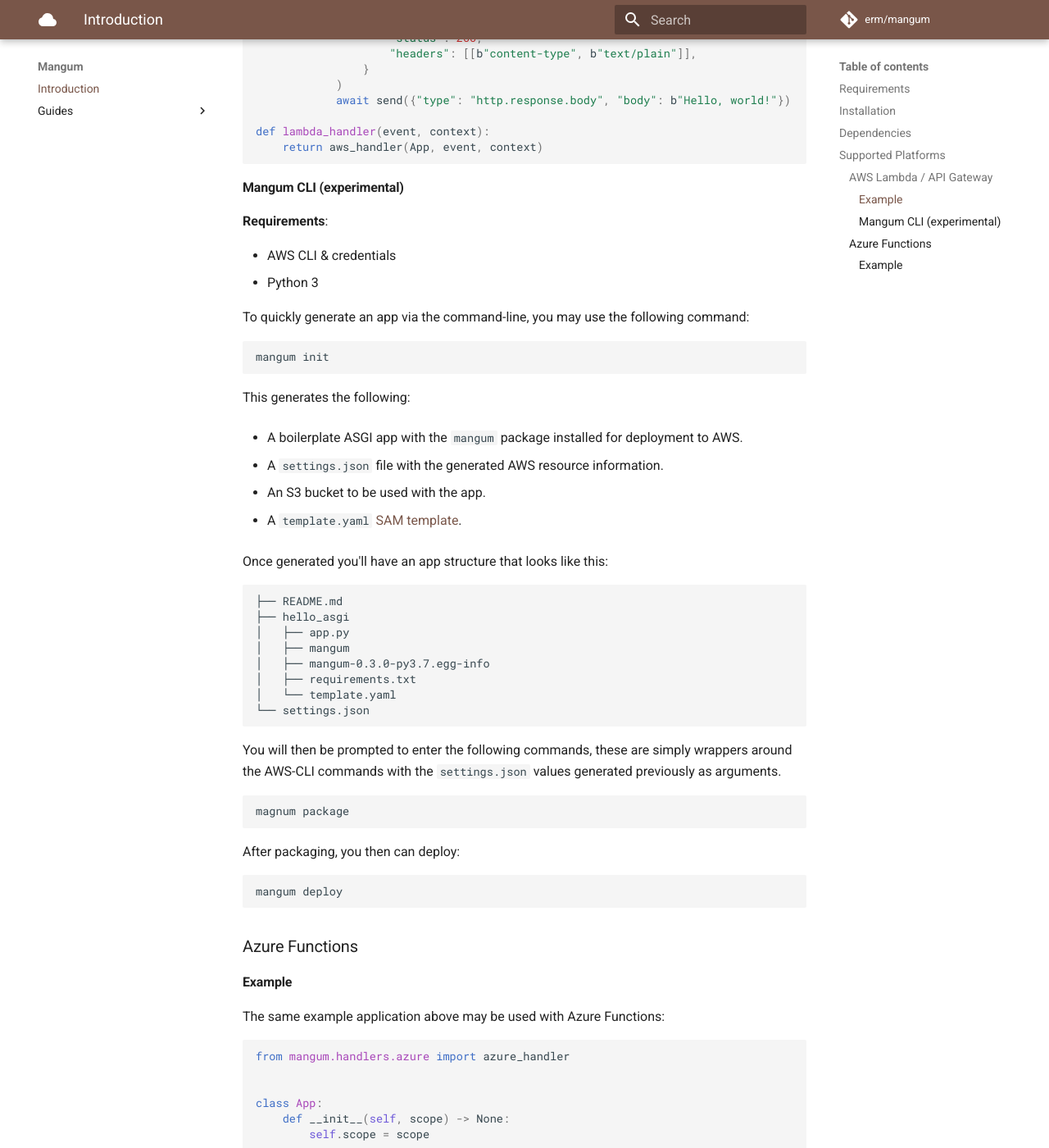
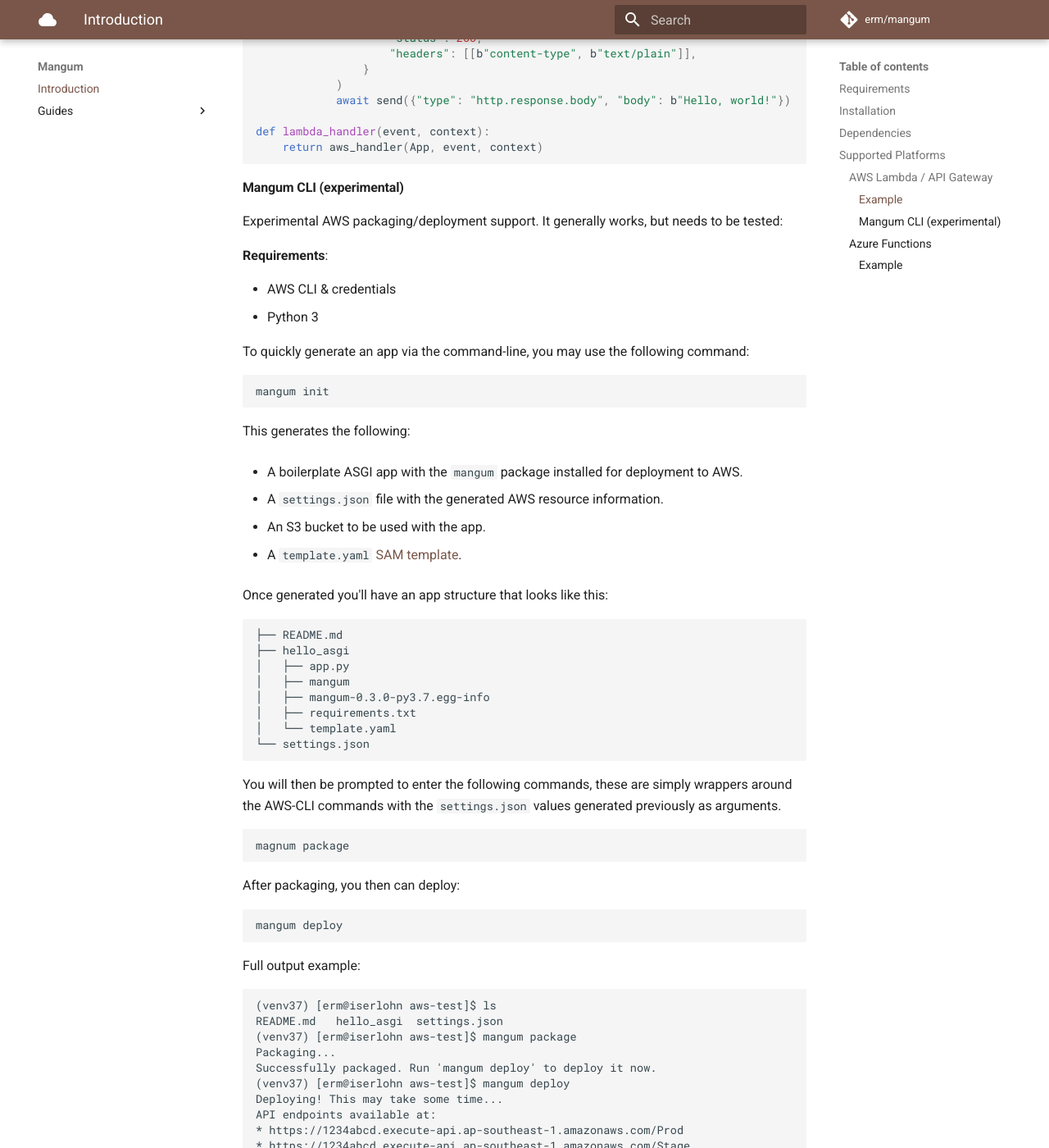
Before and after one commit to Kludex/mangum, an MkDocs documentation site: the page built from docs/index.md, in a window 1280 px wide and 1400 px high, scrolled down 1320 px. Shown: the whole window at 82% size. Built offline with MkDocs 1.6.1 and Material for MkDocs 9.7.7, drawn with Linux system fonts in a browser that asks for light colours; comment, search, counter and statistics services are not loaded; some of the changed text lies outside the part shown.

Commit message:
minor doc tweak

````diff
--- a/docs/index.md
+++ b/docs/index.md
@@ -34,7 +34,7 @@
 
 ## Supported Platforms
 
-Only two platforms are currently support.
+Only two platforms are currently supported, but if you'd like to see others, please open an issue.
 
 ### AWS Lambda / API Gateway
 
@@ -66,6 +66,8 @@
 ```
 
 #### Mangum CLI (experimental)
+
+Experimental AWS packaging/deployment support. It generally works, but needs to be tested:
 
 **Requirements**:
 
@@ -113,6 +115,21 @@
 mangum deploy
 ```
 
+Full output example:
+
+```
+(venv37) [erm@iserlohn aws-test]$ ls
+README.md   hello_asgi  settings.json
+(venv37) [erm@iserlohn aws-test]$ mangum package
+Packaging...
+Successfully packaged. Run 'mangum deploy' to deploy it now.
+(venv37) [erm@iserlohn aws-test]$ mangum deploy
+Deploying! This may take some time...
+API endpoints available at:
+* https://1234abcd.execute-api.ap-southeast-1.amazonaws.com/Prod
+* https://1234abcd.execute-api.ap-southeast-1.amazonaws.com/Stage
+```
+
 ### Azure Functions
 
 #### Example
````
Also changed, not shown: README.md (+1 -1 lines).
